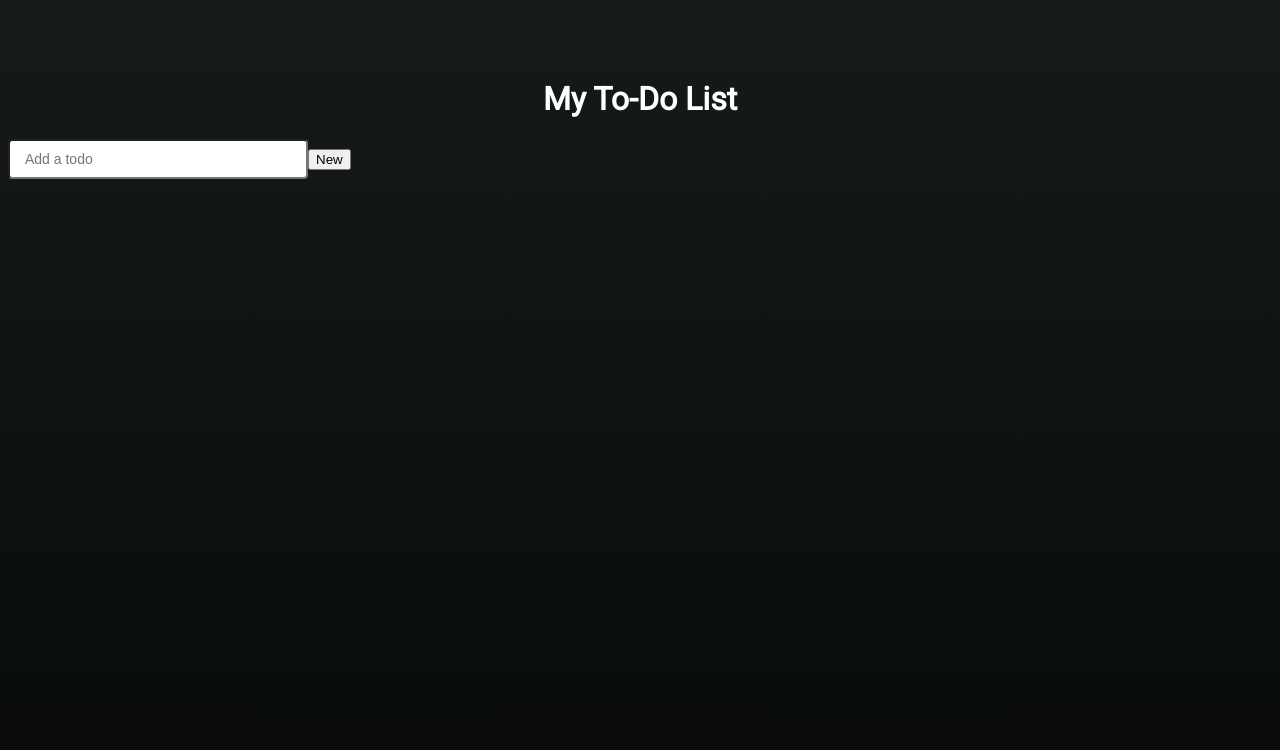
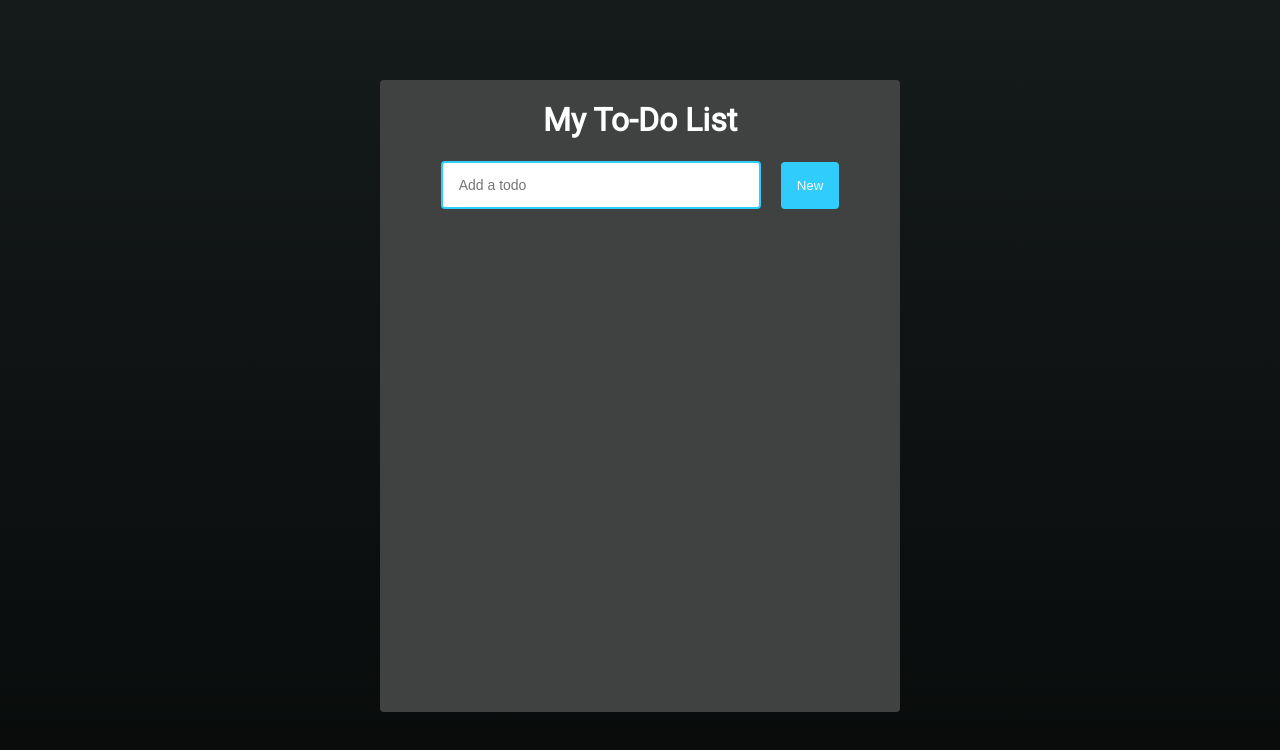
Before and after one commit to bryanryu1/rapptrTest, a React (Create React App) app: page /todo in a window 1280 px wide. Shown: the top 750 px of the page. Built offline with nearby package versions, Linux system fonts and the light colour scheme.

Commit message:
finish todo form functionality

```diff
--- a/public/style.css
+++ b/public/style.css
@@ -83,3 +83,50 @@ input {
   display: inline;
   content: " ⚠";
 }
+
+.todoApp{
+  display: flex;
+  flex-direction: column;
+  justify-content: start;
+  width: 520px;
+  min-height: 600px;
+  background: rgb(64, 66, 66);
+  text-align: center;
+  margin: 50px auto;
+  border-radius: 4px;
+  padding-bottom: 32px;
+}
+
+.complete {
+  text-decoration: line-through;
+  opacity: 0.4;
+}
+
+.todoForm{
+  margin-bottom: 32px;
+}
+
+.addTodo{
+  padding: 14px 32px 14px 16px;
+  border-radius: 4px;
+  border: 2px solid #2fccfc;
+  outline: none;
+  width: 320px;
+  color: black;
+}
+
+/* .addTodo.edit{
+  border: 2px solid red;
+} */
+
+.addTodoButton {
+  padding: 16px;
+  margin-left: 20px;
+  border: none;
+  border-radius: 4px;
+  cursor: pointer;
+  outline: none;
+  background: #2fccfc;
+  color: #fff;
+  text-transform: capitalize;
+}
--- a/src/App.js
+++ b/src/App.js
@@ -2,14 +2,14 @@ import React from "react";
 import { BrowserRouter as Router, Route, Switch } from "react-router-dom";
 
 import Login from "./login";
-import Todo from "./todo";
+import TodoList from "./todoList";
 
 function App() {
   return (
     <Router>
       <Switch>
         <Route exact path="/" component={Login} />
-        <Route path="/todo" component={Todo} />
+        <Route path="/todo" component={TodoList} />
       </Switch>
     </Router>
   );
--- a/src/todo.js
+++ b/src/todo.js
@@ -1,8 +1,8 @@
-import React, { useState } from "react";
+import React, { useState, useEffect, useRef } from "react";
 import { IoSearch } from "react-icons/io5";
 import { useHistory } from "react-router-dom";
 
-function Todo() {
+function Todo(props) {
   // const history = useHistory()
 
   // const logOut = () => {
@@ -11,25 +11,47 @@ function Todo() {
 
   const [input, setInput] = useState("");
 
+  const inputRef = useRef(null)
+
+  useEffect(() => {
+    inputRef.current.focus()
+  })
+
+  const handleChange = (e) => {
+    setInput(e.target.value);
+  };
+
+  const handleSubmit = (e) => {
+    e.preventDefault();
+
+    props.onSubmit({
+      id: Date.now(),
+      text: input,
+    });
+
+    setInput('')
+  };
+
   return (
-    <div className="todoPage">
-      {/* <button onSubmit={logOut()}></button> */}
-      <h1 className="Title">My To-Do List</h1>
-      <div className="TodoContainer">
-        <form>
+    // <div className="todoPage" >
+    //   {/* <button onSubmit={logOut()}></button> */}
+    //   <div className="TodoContainer">
+        <form onSubmit={handleSubmit} className='todoForm'>
           {/* <IoSearch color={"#2fccfc"} size={20}/>
           <input className='Search' placeholder='Search' name='search'  /> */}
           <input
-            className="addTodo"
+            className="addTodo edit"
             name="text"
             type="text"
             placeholder="Add a todo"
             value={input}
+            onChange={handleChange}
+            ref={inputRef}
           />
-          <button className='newTodo'>New</button>
+          <button className="addTodoButton">New</button>
         </form>
-      </div>
-    </div>
+      // </div>
+    // </div>
   );
 }
 
--- /dev/null
+++ b/src/todoItem.js
@@ -0,0 +1,50 @@
+import React, { useState } from "react";
+import Todo from "./todo";
+import TodoList from "./todoList";
+
+import { IoPencilSharp, IoTrashSharp } from "react-icons/io5";
+
+function TodoItem({ todos, completeTodo, removeTodo, updateTodo }) {
+  const [edit, setEdit] = useState({
+    id: null,
+    value: "",
+  });
+
+  const submitUpdate = value => {
+    updateTodo(edit.id, value);
+    setEdit({
+      id: null,
+      value: ''
+    });
+  };
+
+  if (edit.id) {
+    return <Todo edit={edit} onSubmit={submitUpdate} />;
+  }
+
+  return todos.map((todo, index) => (
+    <div
+      className={todo.isComplete ? "todoComplete" : "todoRow"}
+      ley={index}
+    >
+      <div key={todo.id} onClick={() => completeTodo(todo.id)}>
+        {todo.text}
+      </div>
+      <div className="icons">
+        <IoPencilSharp
+          size={20}
+          color={"#2fccfc"}
+          onClick={() => setEdit({ id: todo.id, value: todo.text })}
+        />
+        <IoTrashSharp
+          size={20}
+          color={"#2fccfc"}
+          onClick={() => removeTodo(todo.id)}
+          className="deleteIcon"
+        />
+      </div>
+    </div>
+  ));
+}
+
+export default TodoItem;
--- /dev/null
+++ b/src/todoList.js
@@ -0,0 +1,56 @@
+import React, { useState } from "react";
+import Todo from "./todo";
+import TodoItem from "./todoItem";
+
+function TodoList() {
+  const [todos, setTodos] = useState([]);
+
+  const addTodo = (todo) => {
+    if (todo.text.length <= 0 || todo.text.length > 25) {
+      return <p className="ErrorMessage">Invalid Todo!</p>;
+    }
+
+    const newTodos = [todo, ...todos];
+
+    setTodos(newTodos);
+  };
+
+  const completeTodo = (id) => {
+    let updatedTodos = todos.map((todo) => {
+      if (todo.id === id) {
+        todo.isComplete = !todo.isComplete;
+      }
+      return todo;
+    });
+    setTodos(updatedTodos);
+  };
+
+  const removeTodo = (id) => {
+    const removeArr = [...todos].filter((todo) => todo.id !== id);
+
+    setTodos(removeArr);
+  };
+
+  const updateTodo = (todoId, newValue) => {
+    if (newValue.text.length <= 0 || newValue.text.length > 25) {
+      return;
+    }
+
+    setTodos(prev => prev.map(item => (item.id === todoId ? newValue : item)))
+  }
+
+  return (
+    <div className='todoApp'>
+      <h1 className="Title">My To-Do List</h1>
+      <Todo onSubmit={addTodo} />
+      <TodoItem
+        todos={todos}
+        completeTodo={completeTodo}
+        removeTodo={removeTodo}
+        updateTodo={updateTodo}
+      />
+    </div>
+  );
+}
+
+export default TodoList;
```
